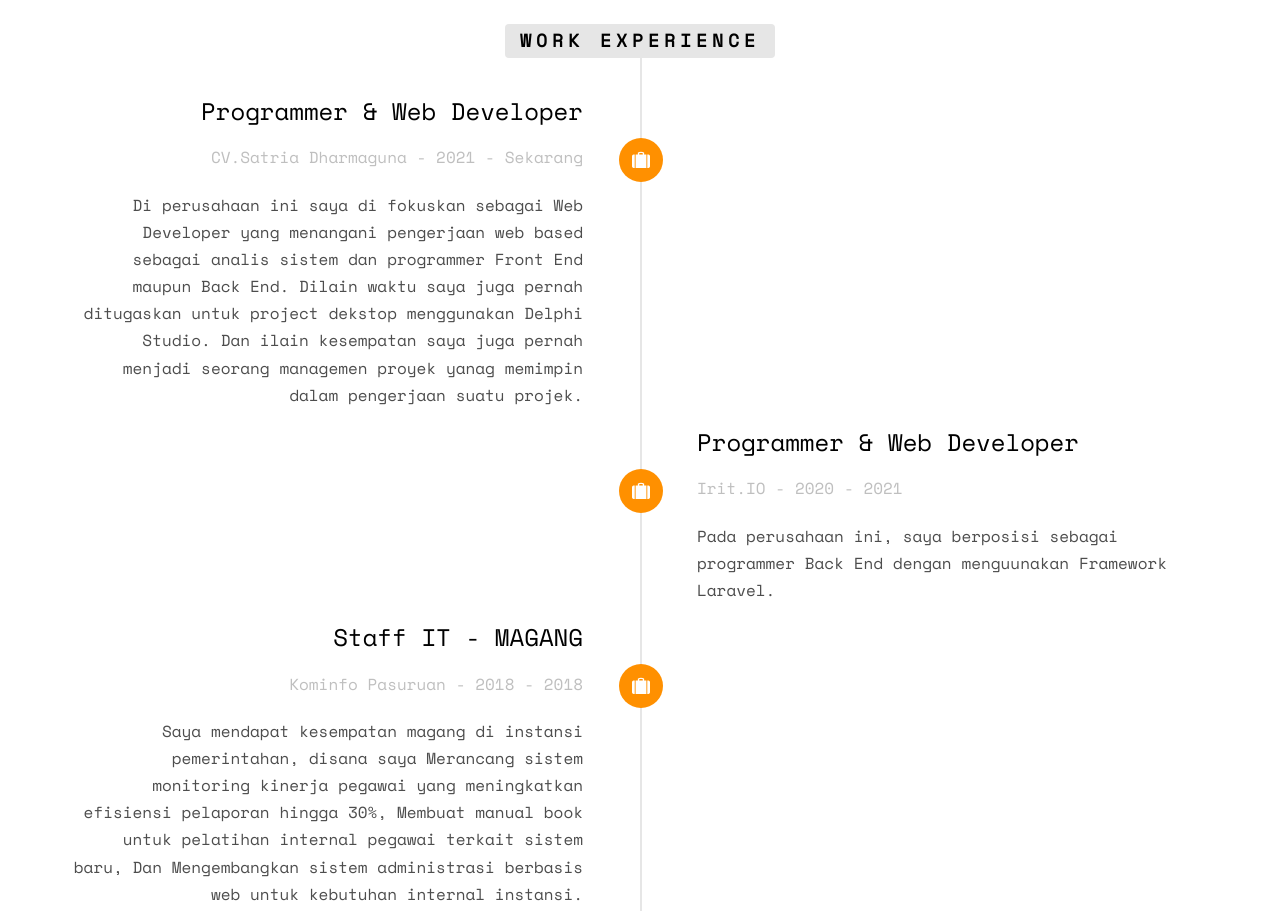
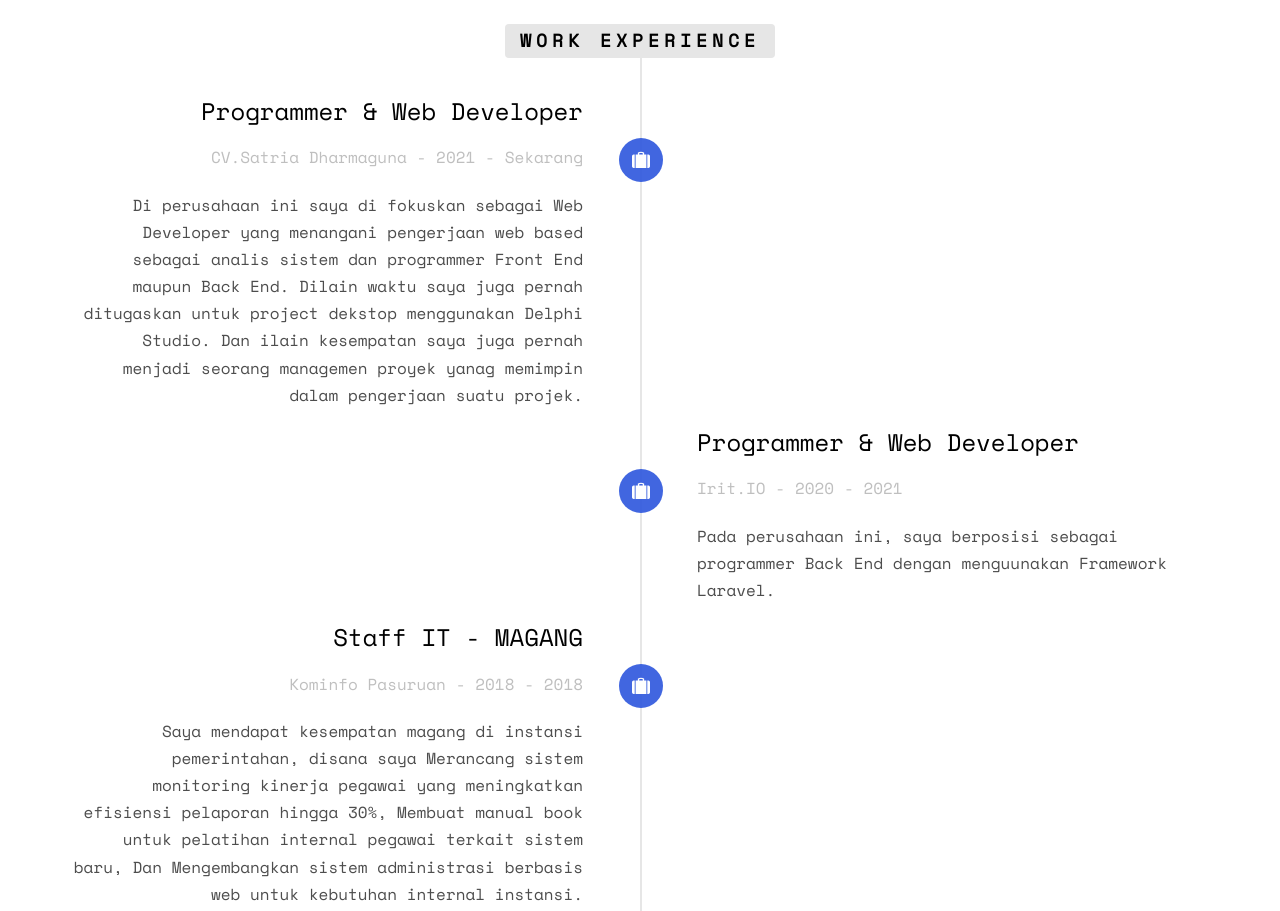
Before and after one commit to JokoSableng/cvwebling, a plain HTML site: page index.html in a window 1280 px wide. Shown: the part 1740-2651 px from the top of the page. Drawn offline with nearby package versions, Linux system fonts and the light colour scheme; some packages are replaced by stand-ins of ours; no server answers; files whose address does not match are found by name.

Commit message:
Tampilan web

```diff
--- a/css/style.css
+++ b/css/style.css
@@ -532,7 +532,7 @@ h1, h2, h3, h4, h5, h6, figure {
   top: 40px;
   left: 50%;
   margin-left: -21px;
-  background-color: #FF9000;
+  background-color:  rgba(45, 86, 221, 0.9);
   z-index: 100;
   display: table;
   -webkit-border-radius: 50%;
```
